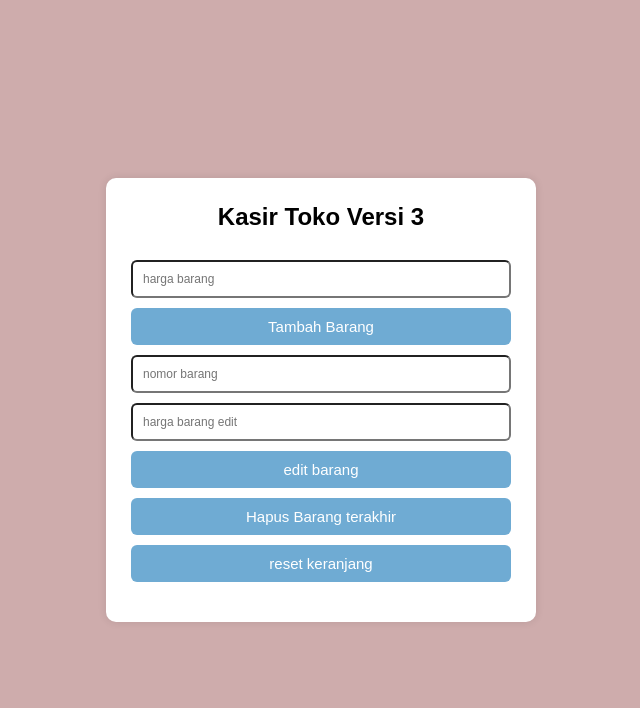
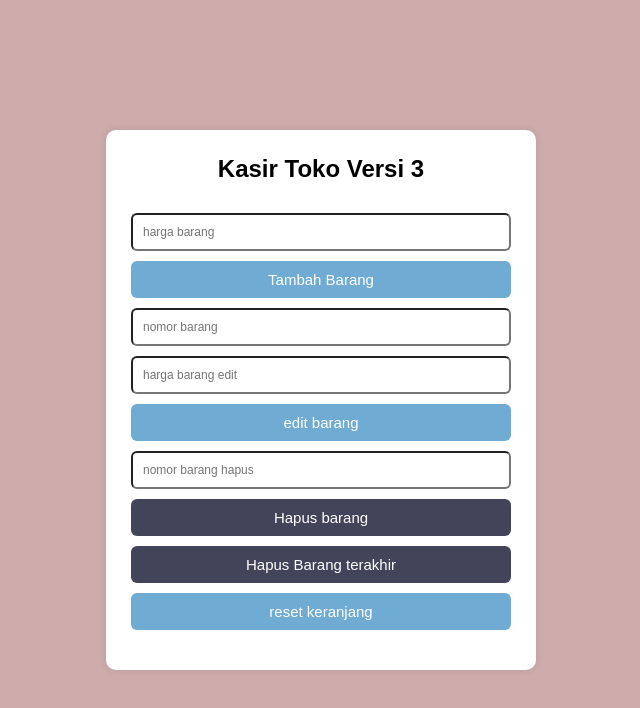
Before and after one commit to ayu345-are/latihan22, a plain HTML site: page index.html in a window 1280 px wide. Shown: the whole page, without its empty margins (319-959 px from the left). Drawn offline with Linux system fonts and the light colour scheme.

Commit message:
latihan23

```diff
--- a/index.html
+++ b/index.html
@@ -26,7 +26,10 @@
      <input type="number" id="hargaedit"
     placeholder="harga barang edit">
       <button onclick="edit()"> edit barang</button>
-  <button onclick="hapus()"> Hapus Barang terakhir</button>
+          <input type="number" id="nomorHapus"
+    placeholder="nomor barang hapus">
+    <button onclick="hapusNomor()" class ="hapus">Hapus barang</button>
+  <button onclick="hapus()" class="hapus"> Hapus Barang terakhir</button>
     <button onclick="reset()"> reset keranjang</button>
 
     <div id="hasil"></div>
--- a/style.css
+++ b/style.css
@@ -60,3 +60,6 @@ button:disabled{
     border-top: 1px solid #ccc;
     font-weight: bold;
 }
+.hapus {
+    background: #42445A;
+}
```
